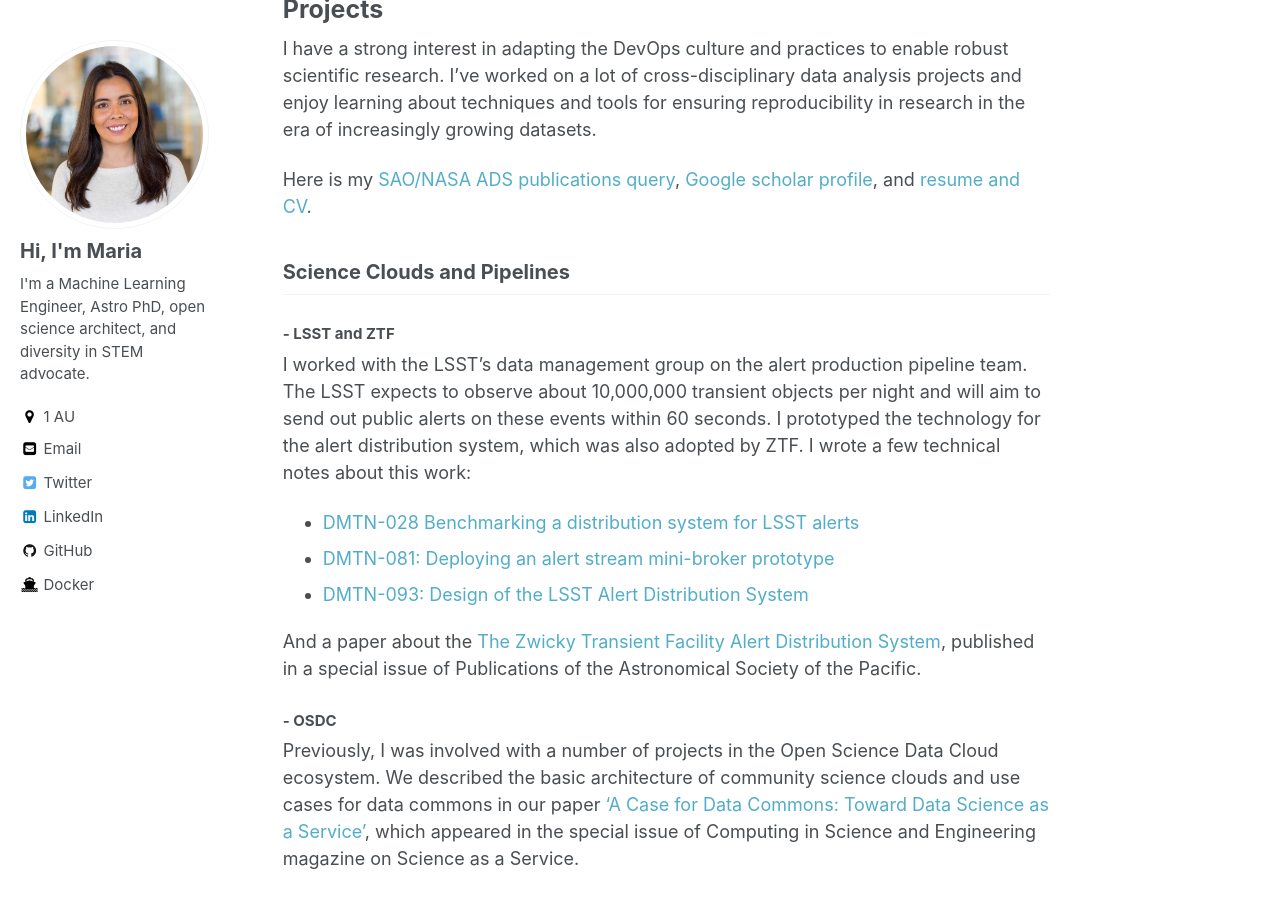
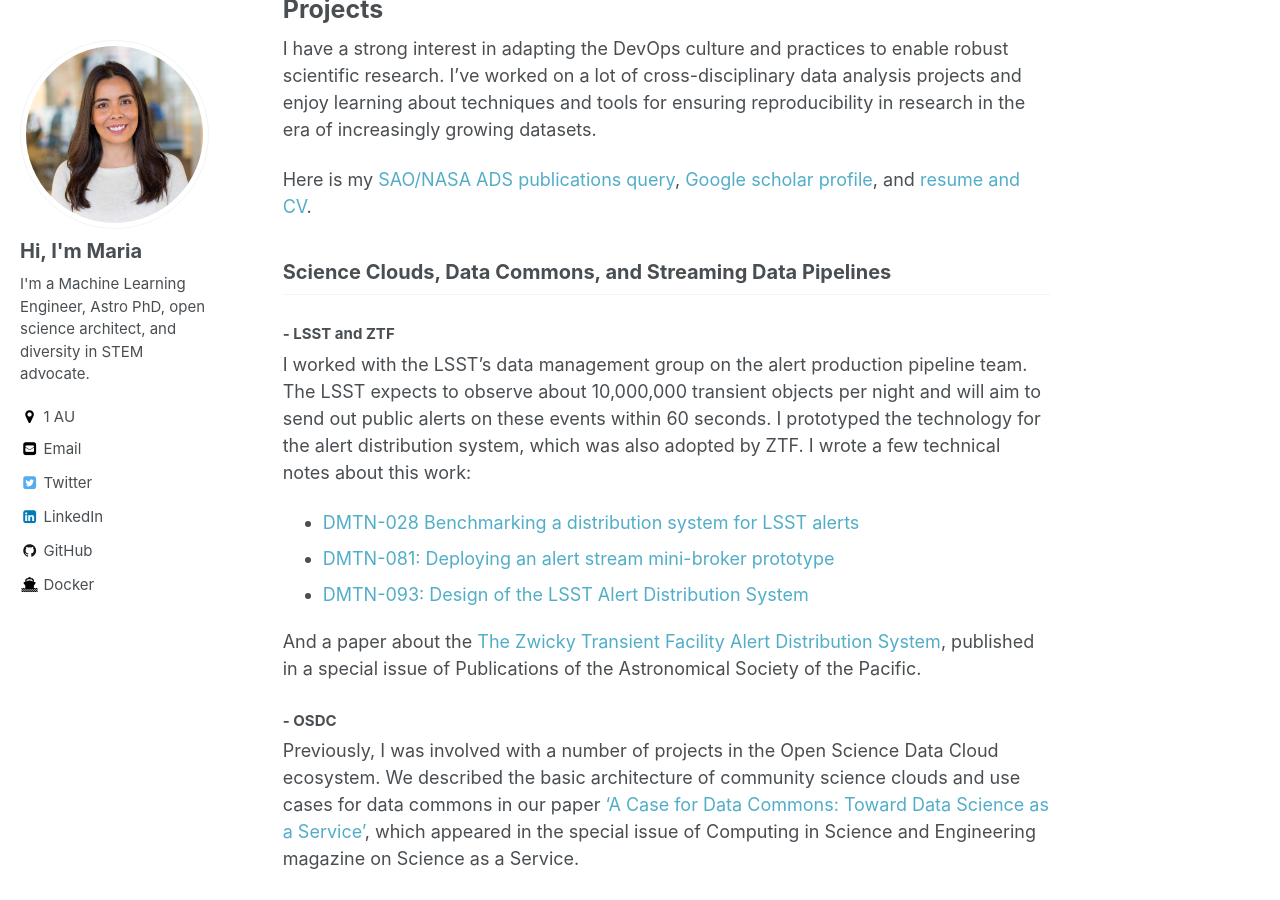
Before and after one commit to mtpatter/mtpatter.github.io, a Jekyll site: the page built from _pages/projects.md, in a window 1280 px wide and 900 px high, scrolled down 337 px. Built offline with Jekyll 4.4.1, drawn with Linux system fonts in a browser that asks for light colours.

Commit message:
Change section title.

```diff
--- a/_pages/projects.md
+++ b/_pages/projects.md
@@ -14,7 +14,7 @@
 
 Here is my [SAO/NASA ADS publications query](https://ui.adsabs.harvard.edu/public-libraries/Hp6pLt5wST6qNm4mzzjfOw){:target="_blank"}, [Google scholar profile](http://scholar.google.com/citations?user=x1kZj8MAAAAJ&hl=en){:target="_blank"}, and [resume and CV](/resume/).
 
-## Science Clouds and Pipelines
+## Science Clouds, Data Commons, and Streaming Data Pipelines
 
 ### - LSST and ZTF
 I worked with the LSST's data management group on the alert
```
